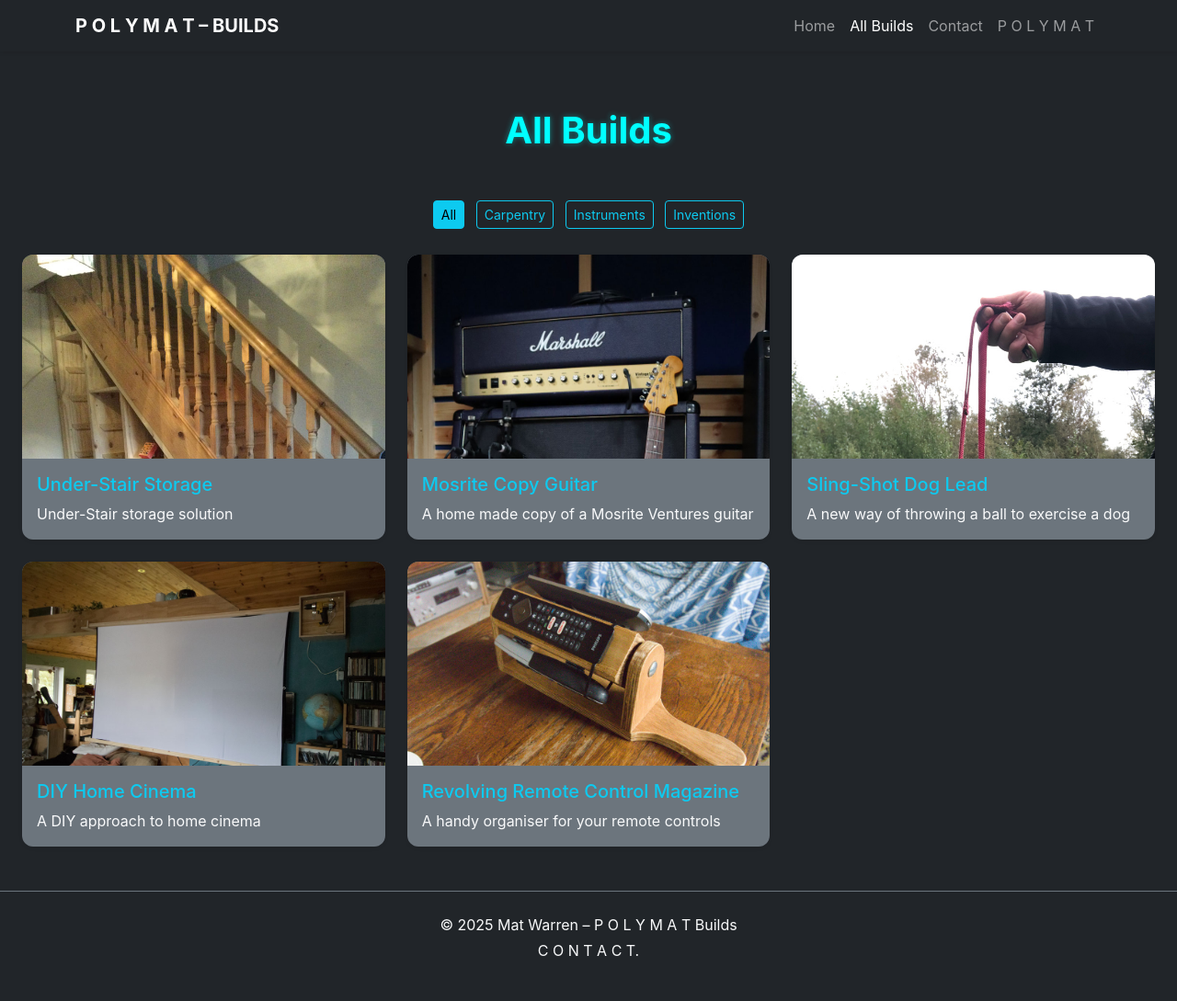
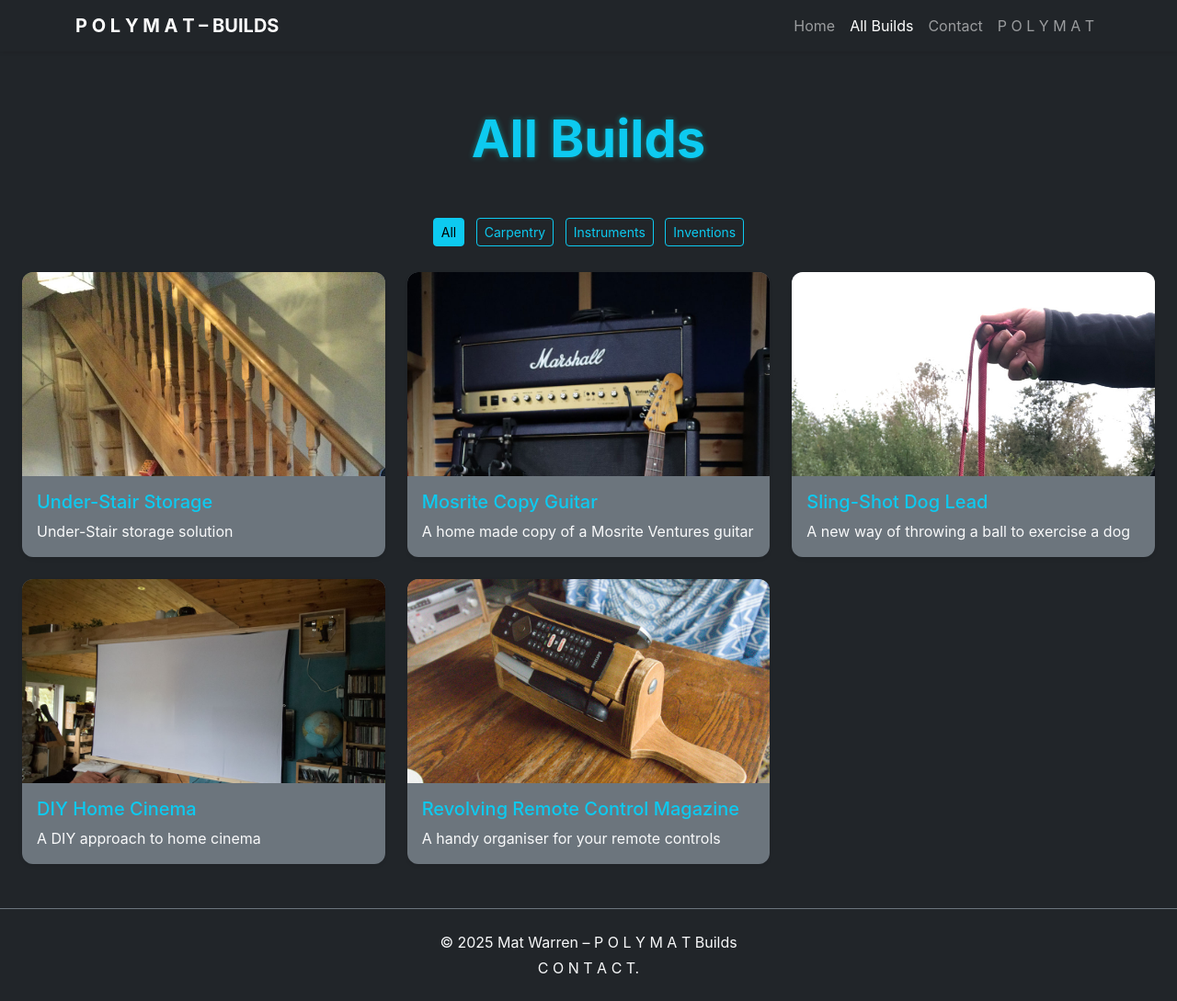
Before and after one commit to astro-mat/polymatBuilds, a Jekyll site: the page built from builds/index.md, in a window 1280 px wide and 1089 px high. Shown: the whole window at 92% size. Built offline with Jekyll 4.4.1, drawn with Linux system fonts in a browser that asks for light colours.

```diff
--- a/_layouts/portfolio.html
+++ b/_layouts/portfolio.html
@@ -3,7 +3,7 @@
 ---
 
 <section class="bg-dark container-fluid my-5 px-4">
-  <h1 class="text-center mb-5 fw-bold">{{ page.title }}</h1>
+  <h1 class="text-center mb-5 display-4 fw-bold mb-3 text-info">{{ page.title }}</h1>
 
   <!-- Filter buttons -->
   <div class="text-center mb-4">
```
